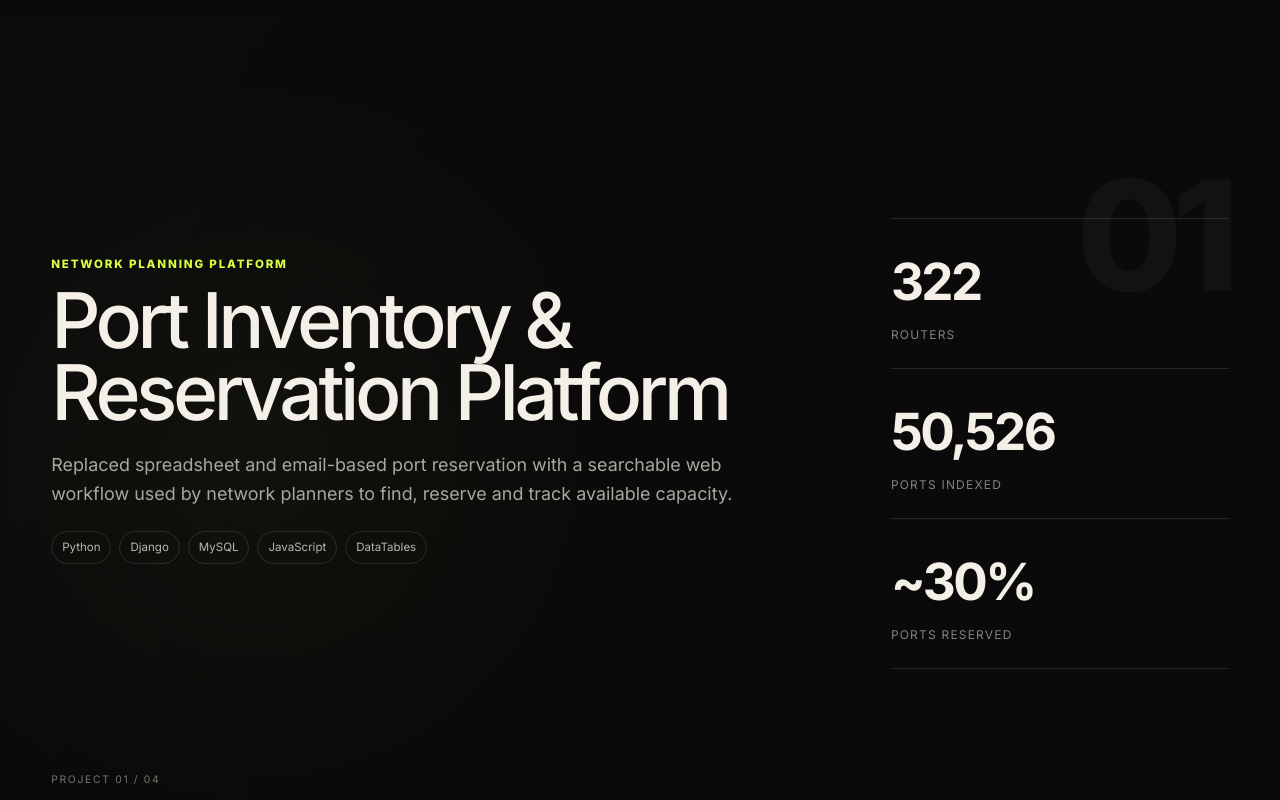
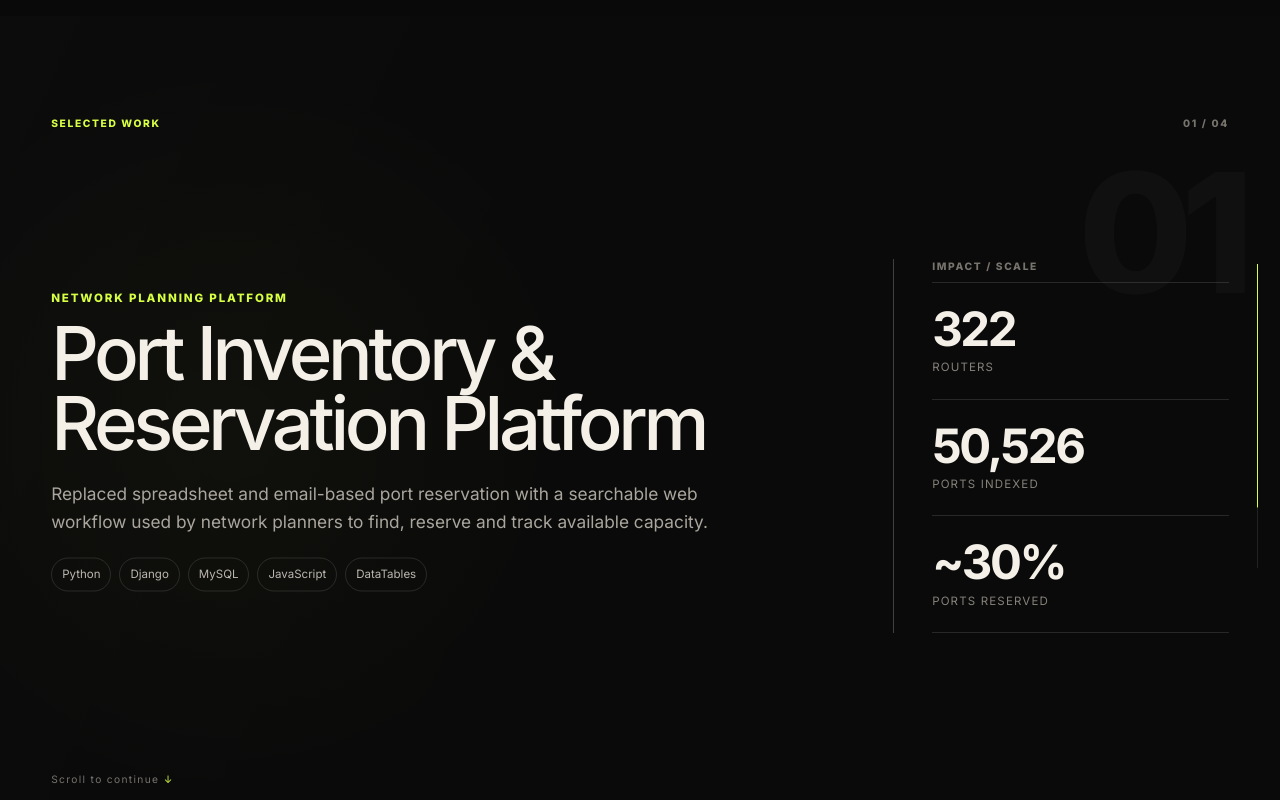
Before and after one commit to geyasrivagdevi/Kumar-s-CV, a React (Vite) app: page / in a window 1280 px wide. Shown: the part 2520-3320 px from the top of the page. Built offline with nearby package versions, Linux system fonts and the light colour scheme.

Commit message:
refined scroll choreo

```diff
--- a/src/App.tsx
+++ b/src/App.tsx
@@ -210,23 +210,28 @@ function TransitionScene() {
 function ProjectScene({ project, index }: { project: (typeof projects)[number]; index: number }) {
   const ref = useRef<HTMLElement>(null);
   const { scrollYProgress } = useScroll({ target: ref, offset: ['start end', 'end start'] });
-  const progress = useSpring(scrollYProgress, { stiffness: 90, damping: 22, mass: .6 });
+  const progress = useSpring(scrollYProgress, { stiffness: 90, damping: 24, mass: .65 });
 
-  const titleY = useTransform(progress, [0.12, 0.38, 0.72], [80, 0, -34]);
-  const titleOpacity = useTransform(progress, [0.08, 0.28, 0.8, 0.95], [0, 1, 1, 0]);
-  const metricX = useTransform(progress, [0.1, 0.4], [80, 0]);
-  const metricOpacity = useTransform(progress, [0.1, 0.36, 0.84, 0.97], [0, 1, 1, 0]);
-  const wash = useTransform(progress, [0.1, 0.55, 0.9], [0, .95, 0]);
-
-  const reverse = index % 2 === 1;
+  const storyY = useTransform(progress, [0.1, 0.34, 0.74, 0.94], [58, 0, -18, -42]);
+  const storyOpacity = useTransform(progress, [0.08, 0.26, 0.82, 0.96], [0, 1, 1, 0]);
+  const metricsX = useTransform(progress, [0.12, 0.36], [48, 0]);
+  const metricsOpacity = useTransform(progress, [0.1, 0.3, 0.84, 0.97], [0, 1, 1, 0]);
+  const wash = useTransform(progress, [0.1, 0.5, 0.9], [0, 1, 0]);
+  const progressScale = useTransform(progress, [0.12, 0.88], [0, 1]);
 
   return (
-    <section ref={ref} className={`project-scene ${reverse ? 'reverse' : ''}`}>
+    <section ref={ref} className="project-scene">
       <div className="project-sticky">
         <motion.div className="project-wash" style={{ opacity: wash }} />
-        <div className="project-scene-number">{project.number}</div>
 
-        <motion.div className="project-story" style={{ y: titleY, opacity: titleOpacity }}>
+        <div className="project-stage-label">
+          <span>SELECTED WORK</span>
+          <span>{project.number} / 04</span>
+        </div>
+
+        <div className="project-scene-number" aria-hidden="true">{project.number}</div>
+
+        <motion.div className="project-story" style={{ y: storyY, opacity: storyOpacity }}>
           <p className="project-category">{project.category}</p>
           <h2>{project.title}</h2>
           <p className="project-description">{project.description}</p>
@@ -235,23 +240,23 @@ function ProjectScene({ project, index }: { project: (typeof projects)[number];
           </div>
         </motion.div>
 
-        <motion.div className="metric-stage" style={{ x: metricX, opacity: metricOpacity }}>
-          {project.metrics.map(([value, label], i) => (
-            <motion.div
-              className="metric-row"
-              key={label}
-              initial={{ opacity: 0, y: 30 }}
-              whileInView={{ opacity: 1, y: 0 }}
-              viewport={{ once: false, amount: .65 }}
-              transition={{ duration: .55, delay: i * .08 }}
-            >
+        <motion.aside className="metric-stage" style={{ x: metricsX, opacity: metricsOpacity }}>
+          <p className="metric-kicker">IMPACT / SCALE</p>
+          {project.metrics.map(([value, label]) => (
+            <div className="metric-row" key={label}>
               <strong>{value}</strong>
               <span>{label}</span>
-            </motion.div>
+            </div>
           ))}
-        </motion.div>
+        </motion.aside>
 
-        <div className="project-index-caption">PROJECT {project.number} / 04</div>
+        <div className="project-scroll-rail" aria-hidden="true">
+          <motion.div className="project-scroll-fill" style={{ scaleY: progressScale }} />
+        </div>
+
+        <div className="project-index-caption">
+          Scroll to continue <span>↓</span>
+        </div>
       </div>
     </section>
   );
--- a/src/index.css
+++ b/src/index.css
@@ -114,28 +114,170 @@ button { color: inherit; }
 .transition-line.outline { color: transparent; -webkit-text-stroke: 1px rgba(244,240,232,.42); padding-left: 16vw; }
 .transition-accent { position: absolute; left: 4vw; bottom: 42px; color: var(--accent); font-size: .7rem; letter-spacing: .18em; font-weight: 800; }
 
-/* PROJECT SCENES */
-.project-scene { height: 145vh; position: relative; }
+/* PROJECT SCENES — fixed cinematic stage
+   Story always stays left; metrics always stay right. */
+.project-scene {
+  height: 138vh;
+  position: relative;
+}
+
 .project-sticky {
-  position: sticky; top: 0; min-height: 100svh; padding: 110px 4vw 54px; overflow: hidden;
-  display: grid; grid-template-columns: minmax(0,1.2fr) minmax(280px,.55fr); gap: 8vw; align-items: center;
-  border-bottom: 1px solid var(--line); background: #0a0a0a;
+  position: sticky;
+  top: 0;
+  min-height: 100svh;
+  padding: 118px 4vw 58px;
+  overflow: hidden;
+  display: grid;
+  grid-template-columns: minmax(0, 1.32fr) minmax(300px, .58fr);
+  gap: clamp(44px, 6vw, 100px);
+  align-items: center;
+  border-bottom: 1px solid var(--line);
+  background: #0a0a0a;
 }
-.project-scene.reverse .project-story { order: 2; }
-.project-scene.reverse .metric-stage { order: 1; }
-.project-wash { position: absolute; inset: 0; background: radial-gradient(circle at 20% 55%, rgba(215,255,67,.07), transparent 34%), linear-gradient(120deg, rgba(255,255,255,.015), transparent 48%); pointer-events: none; }
-.project-scene.reverse .project-wash { background: radial-gradient(circle at 80% 45%, rgba(215,255,67,.065), transparent 34%), linear-gradient(240deg, rgba(255,255,255,.015), transparent 48%); }
-.project-scene-number { position: absolute; right: 4vw; top: 104px; font-size: clamp(5rem, 12vw, 13rem); color: rgba(255,255,255,.035); letter-spacing: -.07em; font-weight: 800; }
-.project-story { position: relative; z-index: 2; max-width: 920px; }
-.project-story h2 { margin: 12px 0 22px; font-size: clamp(3rem, 6vw, 6.3rem); line-height: .94; letter-spacing: -.058em; font-weight: 500; }
-.project-description { max-width: 760px; color: #aaa69e; line-height: 1.6; font-size: clamp(1rem, 1.4vw, 1.2rem); }
-.project-tech, .experience-tags, .stack-tags { display: flex; flex-wrap: wrap; gap: 8px; margin-top: 22px; }
-.project-tech span, .experience-tags span, .stack-tags span { border: 1px solid var(--line); color: #bbb7af; border-radius: 999px; padding: 7px 10px; font-size: .72rem; }
-.metric-stage { position: relative; z-index: 2; border-top: 1px solid var(--line); }
-.metric-row { padding: 24px 0; border-bottom: 1px solid var(--line); }
-.metric-row strong { display: block; font-size: clamp(2rem, 4vw, 4rem); letter-spacing: -.05em; }
-.metric-row span { display: block; margin-top: 6px; color: #86827b; font-size: .75rem; text-transform: uppercase; letter-spacing: .1em; }
-.project-index-caption { position: absolute; left: 4vw; bottom: 28px; color: #77736d; font-size: .65rem; letter-spacing: .16em; }
+
+.project-wash {
+  position: absolute;
+  inset: 0;
+  background:
+    radial-gradient(circle at 18% 52%, rgba(215,255,67,.065), transparent 32%),
+    linear-gradient(115deg, rgba(255,255,255,.018), transparent 50%);
+  pointer-events: none;
+}
+
+.project-stage-label {
+  position: absolute;
+  top: 100px;
+  left: 4vw;
+  right: 4vw;
+  z-index: 3;
+  display: flex;
+  justify-content: space-between;
+  align-items: center;
+  color: #77736d;
+  font-size: .64rem;
+  font-weight: 750;
+  letter-spacing: .16em;
+}
+
+.project-stage-label span:first-child { color: var(--accent); }
+
+.project-scene-number {
+  position: absolute;
+  right: 3vw;
+  top: 92px;
+  font-size: clamp(6rem, 13vw, 14rem);
+  color: rgba(255,255,255,.028);
+  letter-spacing: -.075em;
+  font-weight: 800;
+  pointer-events: none;
+}
+
+.project-story {
+  position: relative;
+  z-index: 2;
+  max-width: 930px;
+  padding-top: 24px;
+}
+
+.project-story h2 {
+  margin: 12px 0 22px;
+  max-width: 880px;
+  font-size: clamp(3rem, 5.8vw, 6.1rem);
+  line-height: .94;
+  letter-spacing: -.058em;
+  font-weight: 500;
+}
+
+.project-description {
+  max-width: 720px;
+  color: #aaa69e;
+  line-height: 1.62;
+  font-size: clamp(1rem, 1.35vw, 1.18rem);
+}
+
+.project-tech,
+.experience-tags,
+.stack-tags {
+  display: flex;
+  flex-wrap: wrap;
+  gap: 8px;
+  margin-top: 22px;
+}
+
+.project-tech span,
+.experience-tags span,
+.stack-tags span {
+  border: 1px solid var(--line);
+  color: #bbb7af;
+  border-radius: 999px;
+  padding: 7px 10px;
+  font-size: .72rem;
+}
+
+.metric-stage {
+  position: relative;
+  z-index: 2;
+  padding-left: clamp(28px, 3vw, 52px);
+  border-left: 1px solid var(--line-strong);
+}
+
+.metric-kicker {
+  margin: 0 0 8px;
+  color: #77736d;
+  font-size: .64rem;
+  font-weight: 750;
+  letter-spacing: .16em;
+}
+
+.metric-row {
+  padding: 22px 0;
+  border-bottom: 1px solid var(--line);
+}
+
+.metric-row:first-of-type { border-top: 1px solid var(--line); }
+
+.metric-row strong {
+  display: block;
+  font-size: clamp(2rem, 3.7vw, 3.8rem);
+  letter-spacing: -.05em;
+  line-height: 1;
+}
+
+.metric-row span {
+  display: block;
+  margin-top: 7px;
+  color: #86827b;
+  font-size: .72rem;
+  text-transform: uppercase;
+  letter-spacing: .1em;
+}
+
+.project-scroll-rail {
+  position: absolute;
+  right: 22px;
+  top: 31%;
+  bottom: 31%;
+  width: 1px;
+  background: rgba(255,255,255,.10);
+}
+
+.project-scroll-fill {
+  width: 1px;
+  height: 100%;
+  background: var(--accent);
+  transform-origin: top;
+}
+
+.project-index-caption {
+  position: absolute;
+  left: 4vw;
+  bottom: 28px;
+  color: #77736d;
+  font-size: .64rem;
+  letter-spacing: .13em;
+}
+
+.project-index-caption span { color: var(--accent); }
 
 /* EXPERIENCE */
 .experience-cinema { display: grid; grid-template-columns: minmax(320px,.8fr) minmax(0,1.2fr); min-height: 190vh; border-bottom: 1px solid var(--line); scroll-margin-top: 80px; }
@@ -194,10 +336,18 @@ button { color: inherit; }
   .hero-image-stage { width: min(72vw, 560px); justify-self: start; }
   .hero-image-cinema { aspect-ratio: 16/10; }
   .availability-card { left: 16px; }
-  .project-sticky { grid-template-columns: 1fr; align-content: center; gap: 36px; }
-  .project-scene.reverse .project-story, .project-scene.reverse .metric-stage { order: unset; }
-  .metric-stage { display: grid; grid-template-columns: repeat(3,1fr); }
-  .metric-row { border-right: 1px solid var(--line); padding-right: 18px; }
+  .project-sticky { grid-template-columns: 1fr; align-content: center; gap: 34px; }
+  .metric-stage {
+    padding-left: 0;
+    border-left: 0;
+    border-top: 1px solid var(--line-strong);
+    display: grid;
+    grid-template-columns: repeat(3,1fr);
+    gap: 18px;
+  }
+  .metric-kicker { grid-column: 1 / -1; margin-top: 16px; }
+  .metric-row { border-right: 1px solid var(--line); padding: 18px 14px 18px 0; }
+  .metric-row:last-child { border-right: 0; }
   .experience-cinema { grid-template-columns: 1fr; min-height: auto; }
   .experience-heading-sticky { position: relative; top: auto; min-height: auto; border-right: 0; border-bottom: 1px solid var(--line); }
   .experience-track { padding: 90px 4vw 110px 9vw; gap: 100px; }
@@ -218,13 +368,30 @@ button { color: inherit; }
   .hero-vertical-label, .scroll-hint { display: none; }
   .transition-line { font-size: clamp(3rem, 15vw, 5.6rem); }
   .transition-line.outline { padding-left: 6vw; }
-  .project-scene { height: 130vh; }
-  .project-sticky { padding: 96px 20px 42px; }
-  .project-story h2 { font-size: clamp(2.5rem, 12vw, 4.4rem); }
-  .metric-stage { grid-template-columns: 1fr; }
-  .metric-row { border-right: 0; }
-  .project-scene-number { top: 84px; right: 20px; }
-  .project-index-caption { left: 20px; }
+  .project-scene { height: auto; min-height: 100svh; }
+  .project-sticky {
+    position: relative;
+    top: auto;
+    min-height: 100svh;
+    padding: 106px 20px 70px;
+    align-content: center;
+  }
+  .project-stage-label { top: 82px; left: 20px; right: 20px; }
+  .project-story { padding-top: 34px; }
+  .project-story h2 { font-size: clamp(2.5rem, 11vw, 4.2rem); }
+  .metric-stage {
+    grid-template-columns: repeat(3, minmax(0,1fr));
+    gap: 8px;
+  }
+  .metric-row {
+    border-right: 1px solid var(--line);
+    padding: 14px 8px 14px 0;
+  }
+  .metric-row strong { font-size: clamp(1.25rem, 7vw, 2rem); }
+  .metric-row span { font-size: .58rem; letter-spacing: .07em; }
+  .project-scene-number { top: 78px; right: 20px; }
+  .project-scroll-rail { display: none; }
+  .project-index-caption { left: 20px; bottom: 22px; }
   .experience-heading-sticky { padding: 86px 20px 70px; }
   .experience-heading-sticky h2 { font-size: clamp(2.7rem, 13vw, 4.6rem); }
   .experience-track { padding: 70px 20px 90px 48px; }
```
